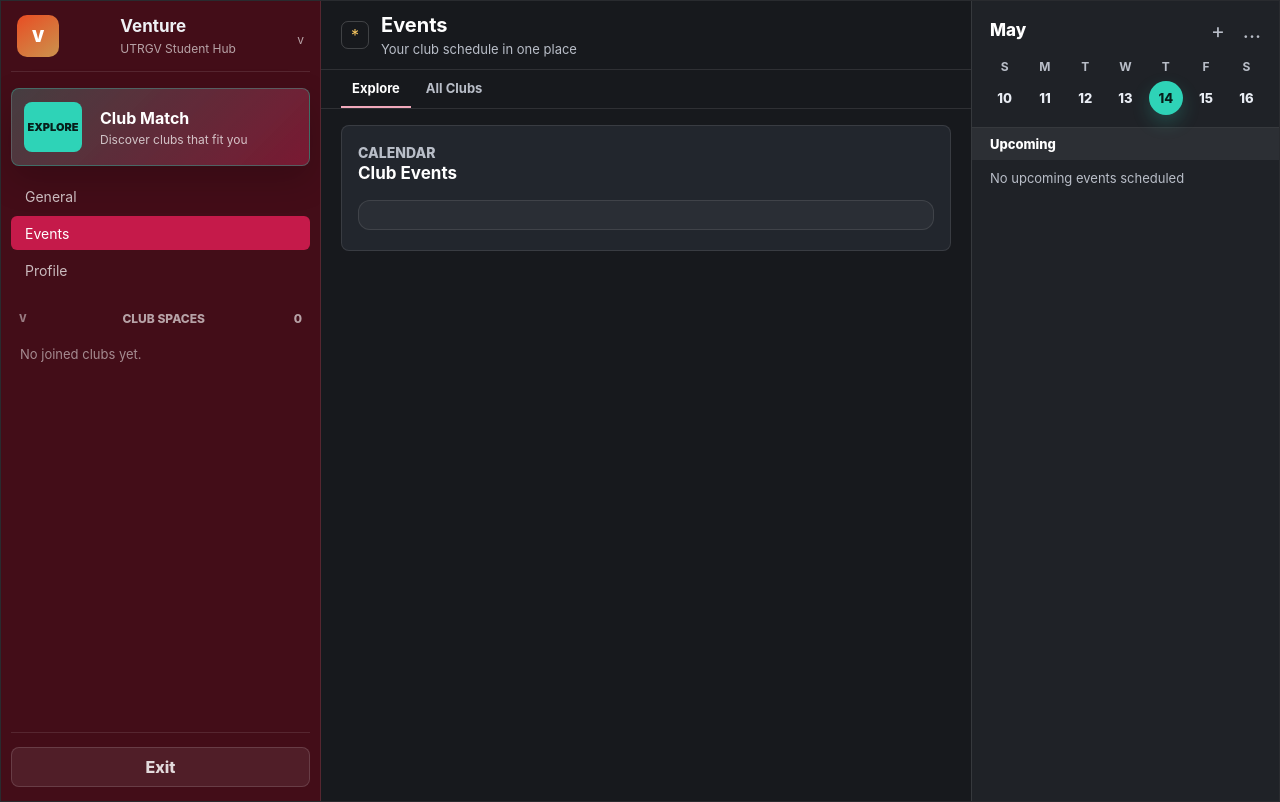
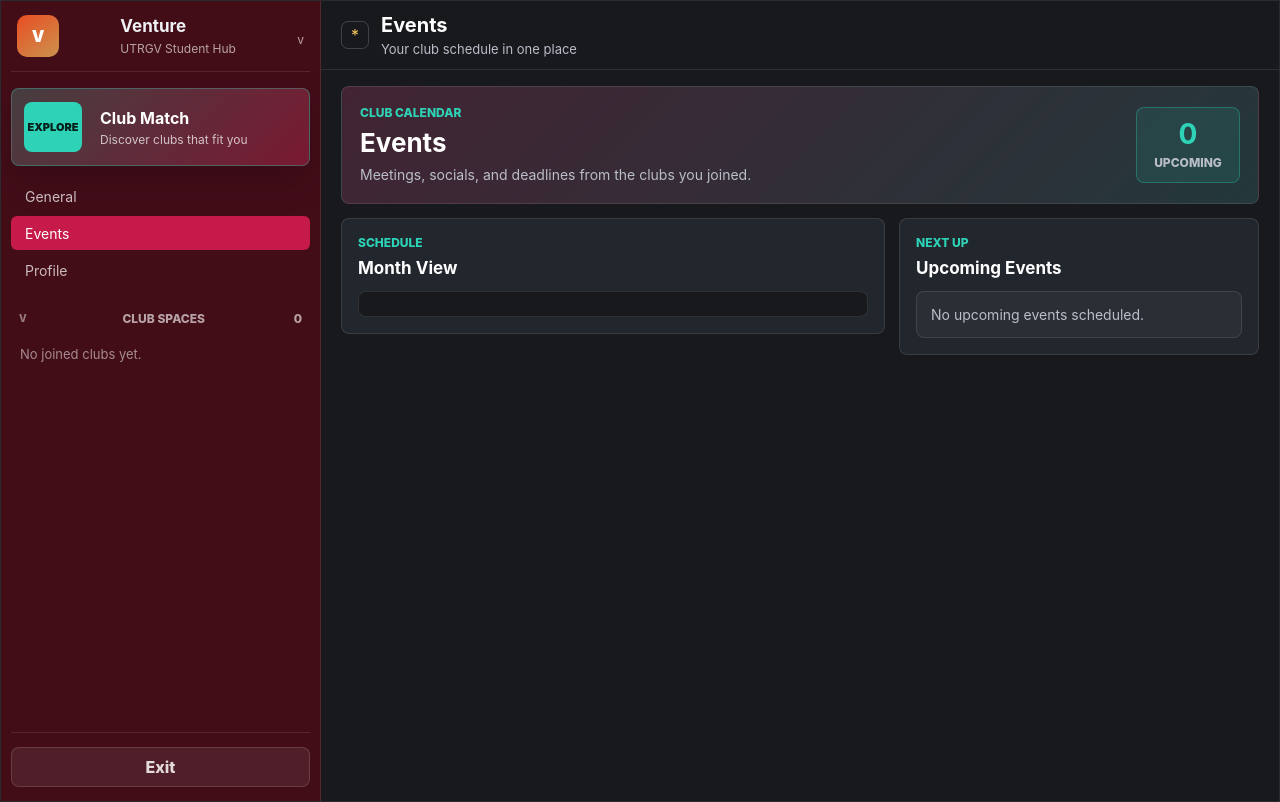
Before and after one commit to diego-zunort/SWE-_FinalProject_UTRGV_SP26, a Django app: page /calendar/ in a window 1280 px wide. Run offline with Django 5.2, Linux system fonts and the light colour scheme; the visitor is signed in with stand-in values (Sample User, id 1); data that the repository does not hold is empty; some libraries are stand-ins or nearby versions.

Commit message:
calendar styling, hardcoded calendar removed

```diff
--- a/final_project/finalApp/static/css/app.css
+++ b/final_project/finalApp/static/css/app.css
@@ -106,7 +106,7 @@ a {
 
 .app-shell {
   display: grid;
-  grid-template-columns: 320px minmax(0, 1fr) 308px;
+  grid-template-columns: 320px minmax(0, 1fr);
   width: 100%;
   max-width: 100vw;
   height: 100vh;
@@ -243,34 +243,310 @@ a {
   text-transform: uppercase;
 }
 
+.calendar-page {
+  display: grid;
+  gap: 14px;
+  width: 100%;
+  min-width: 0;
+}
+
+.calendar-hero,
+.calendar-panel,
+.calendar-agenda-panel {
+  border: 1px solid var(--line);
+  border-radius: 8px;
+  background: var(--panel);
+}
+
+.calendar-hero {
+  display: flex;
+  align-items: center;
+  justify-content: space-between;
+  gap: 18px;
+  min-height: 118px;
+  padding: 18px;
+  background:
+    linear-gradient(135deg, rgba(195, 26, 74, 0.2), rgba(46, 211, 183, 0.1)),
+    var(--panel);
+}
+
+.calendar-hero h2 {
+  margin: 0 0 6px;
+  color: #fff;
+  font-size: 26px;
+  line-height: 1.15;
+}
+
+.calendar-hero p:not(.panel-kicker) {
+  max-width: 720px;
+  margin: 0;
+  color: var(--text-soft);
+  font-size: 14px;
+  line-height: 1.5;
+}
+
+.calendar-stat {
+  display: grid;
+  place-items: center;
+  flex: 0 0 auto;
+  min-width: 104px;
+  min-height: 76px;
+  padding: 12px 16px;
+  border: 1px solid rgba(46, 211, 183, 0.32);
+  border-radius: 8px;
+  background: rgba(46, 211, 183, 0.1);
+}
+
+.calendar-stat strong {
+  color: var(--teal-400);
+  font-size: 28px;
+  line-height: 1;
+}
+
+.calendar-stat span {
+  margin-top: 6px;
+  color: var(--text-soft);
+  font-size: 12px;
+  font-weight: 800;
+  text-transform: uppercase;
+}
+
+.calendar-layout {
+  display: grid;
+  grid-template-columns: minmax(0, 1fr) minmax(280px, 360px);
+  align-items: start;
+  gap: 14px;
+  width: 100%;
+  min-width: 0;
+}
+
+.calendar-panel,
+.calendar-agenda-panel {
+  min-width: 0;
+  padding: 16px;
+}
+
+.calendar-panel-header {
+  display: flex;
+  align-items: center;
+  justify-content: space-between;
+  gap: 14px;
+  margin-bottom: 12px;
+}
+
+.calendar-panel-header h2 {
+  margin: 0;
+  color: #fff;
+  font-size: 17px;
+  line-height: 1.25;
+}
+
 .club-calendar {
-  margin-top: 16px;
-  padding: 14px;
-  border-radius: 12px;
+  min-width: 0;
+  overflow: hidden;
+  padding: 12px;
   border: 1px solid var(--line);
-  background: rgba(255, 255, 255, 0.04);
-}
-
-.club-calendar .fc {
+  border-radius: 8px;
+  background: var(--ink-950);
+}
+
+.club-calendar.fc {
   --fc-page-bg-color: transparent;
-  --fc-border-color: rgba(255, 255, 255, 0.12);
-  --fc-neutral-bg-color: rgba(255, 255, 255, 0.05);
+  --fc-border-color: rgba(255, 255, 255, 0.1);
+  --fc-neutral-bg-color: rgba(255, 255, 255, 0.04);
   --fc-today-bg-color: rgba(46, 211, 183, 0.12);
-  --fc-button-bg-color: rgba(255, 255, 255, 0.08);
-  --fc-button-border-color: rgba(255, 255, 255, 0.12);
+  --fc-button-bg-color: var(--ink-800);
+  --fc-button-border-color: var(--line-strong);
   --fc-button-text-color: #fff;
-  --fc-button-hover-bg-color: rgba(255, 255, 255, 0.16);
-  --fc-button-hover-border-color: rgba(255, 255, 255, 0.18);
-  --fc-button-active-bg-color: rgba(197, 26, 74, 0.75);
-  --fc-button-active-border-color: rgba(197, 26, 74, 0.85);
+  --fc-button-hover-bg-color: rgba(255, 255, 255, 0.12);
+  --fc-button-hover-border-color: rgba(255, 255, 255, 0.2);
+  --fc-button-active-bg-color: var(--berry-600);
+  --fc-button-active-border-color: rgba(255, 255, 255, 0.14);
   --fc-event-bg-color: rgba(46, 211, 183, 0.85);
   --fc-event-border-color: rgba(46, 211, 183, 0.95);
   --fc-event-text-color: #071f1b;
   color: var(--text);
 }
 
-.club-calendar .fc a {
+.club-calendar.fc a {
   color: inherit;
+}
+
+.club-calendar.fc .fc-toolbar.fc-header-toolbar {
+  flex-wrap: wrap;
+  gap: 10px;
+  margin-bottom: 14px;
+}
+
+.club-calendar.fc .fc-toolbar-title {
+  color: #fff;
+  font-size: 20px;
+  line-height: 1.2;
+}
+
+.club-calendar.fc .fc-button {
+  border-radius: 6px;
+  font-size: 12px;
+  font-weight: 800;
+  text-transform: capitalize;
+}
+
+.club-calendar.fc .fc-button-primary:not(:disabled).fc-button-active {
+  box-shadow: inset 0 -2px 0 rgba(255, 255, 255, 0.18);
+}
+
+.club-calendar.fc .fc-col-header-cell {
+  padding: 8px 0;
+  color: var(--text-soft);
+  background: var(--ink-900);
+  font-size: 12px;
+  font-weight: 900;
+  text-transform: uppercase;
+}
+
+.club-calendar.fc table,
+.club-calendar.fc thead,
+.club-calendar.fc th,
+.club-calendar.fc-theme-standard th,
+.club-calendar.fc .fc-scrollgrid-section-header,
+.club-calendar.fc .fc-scrollgrid-section-header *,
+.club-calendar.fc .fc-scrollgrid-section-header table,
+.club-calendar.fc .fc-scrollgrid-section-header th,
+.club-calendar.fc .fc-col-header,
+.club-calendar.fc .fc-col-header *,
+.club-calendar.fc .fc-col-header-cell,
+.club-calendar.fc .fc-col-header-cell * {
+  border-color: var(--line);
+  background: var(--ink-900) !important;
+  background-color: var(--ink-900) !important;
+}
+
+.club-calendar.fc .fc-col-header-cell-cushion {
+  color: var(--text-soft) !important;
+  padding: 6px 4px;
+}
+
+.club-calendar.fc .fc-scrollgrid,
+.club-calendar.fc-theme-standard td {
+  border-color: var(--line);
+}
+
+.club-calendar.fc .fc-daygrid-day {
+  background: rgba(255, 255, 255, 0.015);
+}
+
+.club-calendar.fc .fc-daygrid-day-frame {
+  min-height: 104px;
+  padding: 4px;
+}
+
+.club-calendar.fc .fc-daygrid-day-number {
+  color: var(--text-soft);
+  font-size: 12px;
+  font-weight: 850;
+}
+
+.club-calendar.fc .fc-day-today .fc-daygrid-day-number {
+  display: grid;
+  place-items: center;
+  width: 28px;
+  height: 28px;
+  border-radius: 999px;
+  color: #071f1b;
+  background: var(--teal-400);
+}
+
+.club-calendar.fc .fc-event {
+  border-radius: 5px;
+  padding: 2px 5px;
+  font-size: 12px;
+  font-weight: 800;
+}
+
+.club-calendar.fc .fc-daygrid-event-dot {
+  border-color: var(--teal-400);
+}
+
+.calendar-agenda-list {
+  display: grid;
+  gap: 10px;
+}
+
+.calendar-agenda-item {
+  display: grid;
+  grid-template-columns: 76px minmax(0, 1fr);
+  gap: 12px;
+  min-width: 0;
+  padding: 12px;
+  border: 1px solid var(--line);
+  border-radius: 8px;
+  background: rgba(255, 255, 255, 0.04);
+  transition:
+    border-color 120ms ease,
+    background 120ms ease;
+}
+
+.calendar-agenda-item:hover {
+  border-color: var(--line-strong);
+  background: rgba(255, 255, 255, 0.07);
+}
+
+.calendar-agenda-item time {
+  display: grid;
+  align-content: center;
+  min-height: 62px;
+  padding: 8px;
+  border-radius: 7px;
+  color: var(--text-soft);
+  background: var(--ink-950);
+  text-align: center;
+}
+
+.calendar-agenda-item time strong {
+  color: var(--teal-400);
+  font-size: 14px;
+}
+
+.calendar-agenda-item time span {
+  margin-top: 4px;
+  font-size: 12px;
+  font-weight: 750;
+}
+
+.calendar-agenda-item div {
+  min-width: 0;
+}
+
+.calendar-agenda-item h3 {
+  margin: 0;
+  overflow: hidden;
+  color: #fff;
+  font-size: 14px;
+  line-height: 1.25;
+  text-overflow: ellipsis;
+  white-space: nowrap;
+}
+
+.calendar-agenda-item p,
+.calendar-agenda-item div > span {
+  display: block;
+  min-width: 0;
+  margin: 5px 0 0;
+  overflow: hidden;
+  color: var(--text-soft);
+  font-size: 13px;
+  text-overflow: ellipsis;
+  white-space: nowrap;
+}
+
+.calendar-empty {
+  margin: 0;
+  padding: 14px;
+  border: 1px solid var(--line);
+  border-radius: 8px;
+  color: var(--text-soft);
+  background: rgba(255, 255, 255, 0.04);
+  font-size: 14px;
 }
 
 .match-feature-link strong,
@@ -1597,208 +1874,6 @@ a {
   outline-offset: 0;
 }
 
-.events-sidebar {
-  position: relative;
-  width: 100%;
-  min-width: 0;
-  max-width: 100%;
-  max-height: 100vh;
-  overflow-y: auto;
-  overflow-x: hidden;
-  border-left: 1px solid var(--line);
-  color: var(--text);
-  background: var(--ink-900);
-}
-
-.events-header {
-  display: flex;
-  align-items: center;
-  justify-content: space-between;
-  gap: 14px;
-  min-height: 58px;
-  padding: 0 18px;
-}
-
-.events-header h2 {
-  margin: 0;
-  color: #fff;
-  font-size: 17px;
-  font-weight: 850;
-}
-
-.events-header-actions {
-  display: flex;
-  align-items: center;
-  gap: 18px;
-  color: var(--text-soft);
-  font-size: 21px;
-  line-height: 1;
-}
-
-.mini-calendar {
-  padding: 0 14px 12px;
-  border-bottom: 1px solid var(--line);
-}
-
-.calendar-weekdays,
-.calendar-days {
-  display: grid;
-  grid-template-columns: repeat(7, 1fr);
-  align-items: center;
-  gap: 3px;
-  text-align: center;
-}
-
-.calendar-weekdays {
-  margin-bottom: 7px;
-  color: var(--text-soft);
-  font-size: 12px;
-  font-weight: 750;
-}
-
-.calendar-day {
-  display: grid;
-  place-items: center;
-  width: 34px;
-  height: 34px;
-  margin: 0 auto;
-  border-radius: 999px;
-  color: #e9edf4;
-  font-size: 13px;
-  font-weight: 800;
-}
-
-.calendar-day:hover {
-  background: var(--ink-700);
-}
-
-.calendar-day.is-today {
-  color: #071f1b;
-  background: var(--teal-400);
-  box-shadow: 0 8px 18px rgba(46, 211, 183, 0.22);
-}
-
-.agenda {
-  display: grid;
-  gap: 0;
-  padding-bottom: 22px;
-}
-
-.agenda-section h3 {
-  margin: 0;
-  padding: 8px 18px;
-  color: #fff;
-  background: rgba(255, 255, 255, 0.06);
-  font-size: 13px;
-  font-weight: 850;
-}
-
-.empty-agenda {
-  margin: 0;
-  padding: 10px 18px 13px;
-  color: var(--text-soft);
-  font-size: 13px;
-}
-
-.agenda-event {
-  display: grid;
-  grid-template-columns: 70px minmax(0, 1fr);
-  gap: 10px;
-  padding: 12px 14px 0 8px;
-}
-
-.agenda-event time {
-  color: #e9edf4;
-  font-size: 13px;
-  font-weight: 750;
-  line-height: 1.18;
-}
-
-.agenda-event time span {
-  display: block;
-  margin-top: 2px;
-  color: var(--text-soft);
-  font-weight: 650;
-}
-
-.agenda-event-card {
-  min-width: 0;
-  padding: 10px 10px 10px 12px;
-  border-left: 5px solid var(--teal-400);
-  border-radius: 7px;
-  background: rgba(255, 255, 255, 0.05);
-}
-
-.agenda-event-card strong,
-.agenda-event-card span {
-  display: block;
-  min-width: 0;
-  overflow: hidden;
-  text-overflow: ellipsis;
-  white-space: nowrap;
-}
-
-.agenda-event-card strong {
-  color: #fff;
-  font-size: 13px;
-  font-weight: 900;
-}
-
-.agenda-event-card > span {
-  margin-top: 3px;
-  color: var(--text-soft);
-  font-size: 13px;
-}
-
-.agenda-event-card.accent-teal {
-  border-color: var(--teal-400);
-}
-
-.agenda-event-card.accent-orange {
-  border-color: var(--orange-500);
-}
-
-.agenda-event-card.accent-green {
-  border-color: var(--green-400);
-}
-
-.agenda-event-card.accent-purple {
-  border-color: #b94bea;
-}
-
-.event-attendees {
-  display: flex;
-  align-items: center;
-  gap: 4px;
-  margin-top: 8px;
-}
-
-.event-attendees span {
-  display: grid;
-  place-items: center;
-  width: 23px;
-  height: 23px;
-  border-radius: 999px;
-  color: #fff;
-  background: #8a5a44;
-  font-size: 10px;
-  font-weight: 900;
-}
-
-.event-attendees span:first-child {
-  background: var(--teal-400);
-  color: #071f1b;
-}
-
-.event-attendees span:nth-child(2) {
-  background: var(--berry-600);
-}
-
-.event-attendees span:last-child {
-  background: var(--ink-700);
-  color: #d9dde4;
-}
-
 .composer-actions {
   display: flex;
   align-items: center;
--- a/final_project/finalApp/templates/base.html
+++ b/final_project/finalApp/templates/base.html
@@ -5,8 +5,8 @@
     <meta charset="UTF-8" />
     <meta name="viewport" content="width=device-width, initial-scale=1.0" />
     <title>{% block title %}Venture{% endblock %}</title>
-    <link rel="stylesheet" href="{% static 'css/app.css' %}" />
     {% block extra_head %}{% endblock %}
+    <link rel="stylesheet" href="{% static 'css/app.css' %}?v=calendar-layout-3" />
   </head>
   <body class="app-body">
     <div class="app-window">
@@ -121,52 +121,6 @@
           {% endblock %}
         </main>
 
-        <aside class="events-sidebar" aria-label="Calendar and club events">
-          <header class="events-header">
-            <h2>{{ mini_calendar_month_label }}</h2>
-            <div class="events-header-actions" aria-hidden="true">
-              <span>+</span>
-              <span>...</span>
-            </div>
-          </header>
-
-          <section class="mini-calendar" aria-label="May calendar">
-            <div class="calendar-weekdays" aria-hidden="true">
-              <span>S</span>
-              <span>M</span>
-              <span>T</span>
-              <span>W</span>
-              <span>T</span>
-              <span>F</span>
-              <span>S</span>
-            </div>
-            <div class="calendar-days">
-              {% for day in mini_calendar_days %}
-                <a href="{% url 'calendar' %}" class="calendar-day {% if day == mini_calendar_today %}is-today{% endif %}">{{ day|date:"j" }}</a>
-              {% endfor %}
-            </div>
-          </section>
-
-          <section class="agenda" aria-label="Upcoming club events">
-            <div class="agenda-section">
-              <h3>Upcoming</h3>
-              {% for event in upcoming_events %}
-                <article class="agenda-event">
-                  <time>
-                    {{ event.start_time|date:"g:i A" }}
-                    <span>{{ event.start_time|date:"M j" }}</span>
-                  </time>
-                  <div class="agenda-event-card accent-teal">
-                    <strong>{{ event.title }}</strong>
-                    <span>{{ event.club.name }}</span>
-                  </div>
-                </article>
-              {% empty %}
-                <p class="empty-agenda">No upcoming events scheduled</p>
-              {% endfor %}
-            </div>
-          </section>
-        </aside>
       </div>
     </div>
     {% block extra_scripts %}{% endblock %}
--- a/final_project/finalApp/templates/calendar.html
+++ b/final_project/finalApp/templates/calendar.html
@@ -5,16 +5,66 @@
 {% block nav_events_class %}is-active{% endblock %}
 {% block channel_name %}Events{% endblock %}
 {% block channel_subtitle %}Your club schedule in one place{% endblock %}
+{% block channel_tabs %}{% endblock %}
 
 {% block extra_head %}
 <link rel="stylesheet" href="https://cdn.jsdelivr.net/npm/fullcalendar@6.1.15/index.global.min.css" />
 {% endblock %}
 
 {% block content %}
-  <section class="panel">
-    <p class="panel-kicker">Calendar</p>
-    <h2>Club Events</h2>
-    <div id="club-calendar" class="club-calendar"></div>
+  <section class="calendar-page">
+    <div class="calendar-hero">
+      <div>
+        <p class="panel-kicker">Club Calendar</p>
+        <h2>Events</h2>
+        <p>Meetings, socials, and deadlines from the clubs you joined.</p>
+      </div>
+      <div class="calendar-stat">
+        <strong>{{ upcoming_events|length }}</strong>
+        <span>Upcoming</span>
+      </div>
+    </div>
+
+    <div class="calendar-layout">
+      <section class="calendar-panel" aria-label="Club events calendar">
+        <div class="calendar-panel-header">
+          <div>
+            <p class="panel-kicker">Schedule</p>
+            <h2>Month View</h2>
+          </div>
+        </div>
+        <div id="club-calendar" class="club-calendar"></div>
+      </section>
+
+      <aside class="calendar-agenda-panel" aria-label="Upcoming events">
+        <div class="calendar-panel-header">
+          <div>
+            <p class="panel-kicker">Next Up</p>
+            <h2>Upcoming Events</h2>
+          </div>
+        </div>
+
+        <div class="calendar-agenda-list">
+          {% for event in upcoming_events %}
+            <a class="calendar-agenda-item" href="{% url 'club_hub' event.club.slug %}?tab=events">
+              <time datetime="{{ event.start_time|date:'c' }}">
+                <strong>{{ event.start_time|date:"M j" }}</strong>
+                <span>{{ event.start_time|date:"g:i A" }}</span>
+              </time>
+              <div>
+                <h3>{{ event.title }}</h3>
+                <p>{{ event.club.name }}</p>
+                {% if event.location %}
+                  <span>{{ event.location }}</span>
+                {% endif %}
+              </div>
+            </a>
+          {% empty %}
+            <p class="calendar-empty">No upcoming events scheduled.</p>
+          {% endfor %}
+        </div>
+      </aside>
+    </div>
   </section>
 {% endblock %}
 
--- a/final_project/finalApp/views.py
+++ b/final_project/finalApp/views.py
@@ -7,7 +7,6 @@ from django.shortcuts import get_object_or_404, redirect, render
 from django.utils import timezone
 from django.utils.dateparse import parse_datetime
 from django.db.models import Q
-from datetime import timedelta
 from django.urls import reverse
 
 from .models import Club, Profile, ClubMembership, ChatMessage, Event
@@ -16,30 +15,20 @@ from .forms import EventForm, ProfileForm
 def app_context(request, **extra):
     if request.user.is_authenticated:
         club_spaces = Club.objects.filter(memberships__user=request.user).order_by("name")
-        upcoming_events = (
-            Event.objects.filter(club__memberships__user=request.user, start_time__gte=timezone.now())
-            .select_related("club")
-            .order_by("start_time")
-        )[:5]
-
-        today = timezone.localdate()
-        week_start = today - timedelta(days=(today.weekday() + 1) % 7)
-        mini_calendar_days = [week_start + timedelta(days=offset) for offset in range(7)]
     else:
         club_spaces = Club.objects.none()
-        upcoming_events = Event.objects.none()
-        mini_calendar_days = []
-        today = timezone.localdate()
 
-    context = {
-        "club_spaces": club_spaces,
-        "upcoming_events": upcoming_events,
-        "mini_calendar_days": mini_calendar_days,
-        "mini_calendar_today": today,
-        "mini_calendar_month_label": today.strftime("%B"),
-    }
+    context = {"club_spaces": club_spaces}
     context.update(extra)
     return context
+
+
+def get_upcoming_events(user, limit=8):
+    return (
+        Event.objects.filter(club__memberships__user=user, start_time__gte=timezone.now())
+        .select_related("club")
+        .order_by("start_time")[:limit]
+    )
 
 
 def build_register_form(data=None):
@@ -86,7 +75,11 @@ def home(request):
 
 @login_required
 def calendar(request):
-    return render(request, "calendar.html", app_context(request))
+    return render(
+        request,
+        "calendar.html",
+        app_context(request, upcoming_events=get_upcoming_events(request.user)),
+    )
 
 
 @login_required
@@ -138,12 +131,6 @@ def my_events_feed(request):
         )
 
     return JsonResponse(payload, safe=False)
-
-@login_required
-def club_match(request):
-    club = Club.objects.order_by('?').first()
-    return render(request, 'club_match.html', app_context(request, club=club))
-
 
 @login_required
 def club_hub(request, club_slug):
@@ -257,5 +244,24 @@ def skip_club(request,club_id):
 
 @login_required
 def club_match(request):
-    club = get_next_match(request.user)
-    return render(request, 'club_match.html',app_context(request,club=club))
+    match_tab = request.GET.get("tab", "explore")
+    if match_tab not in {"explore", "all_clubs"}:
+        match_tab = "explore"
+
+    joined_club_ids = list(
+        ClubMembership.objects.filter(user=request.user).values_list("club_id", flat=True)
+    )
+    club = get_next_match(request.user) if match_tab == "explore" else None
+    all_clubs = Club.objects.order_by("name") if match_tab == "all_clubs" else Club.objects.none()
+
+    return render(
+        request,
+        "club_match.html",
+        app_context(
+            request,
+            club=club,
+            all_clubs=all_clubs,
+            joined_club_ids=joined_club_ids,
+            match_tab=match_tab,
+        ),
+    )
```
Also changed, not shown: other parts of final_project/finalApp/static/css/app.css (+23 -14 lines).
